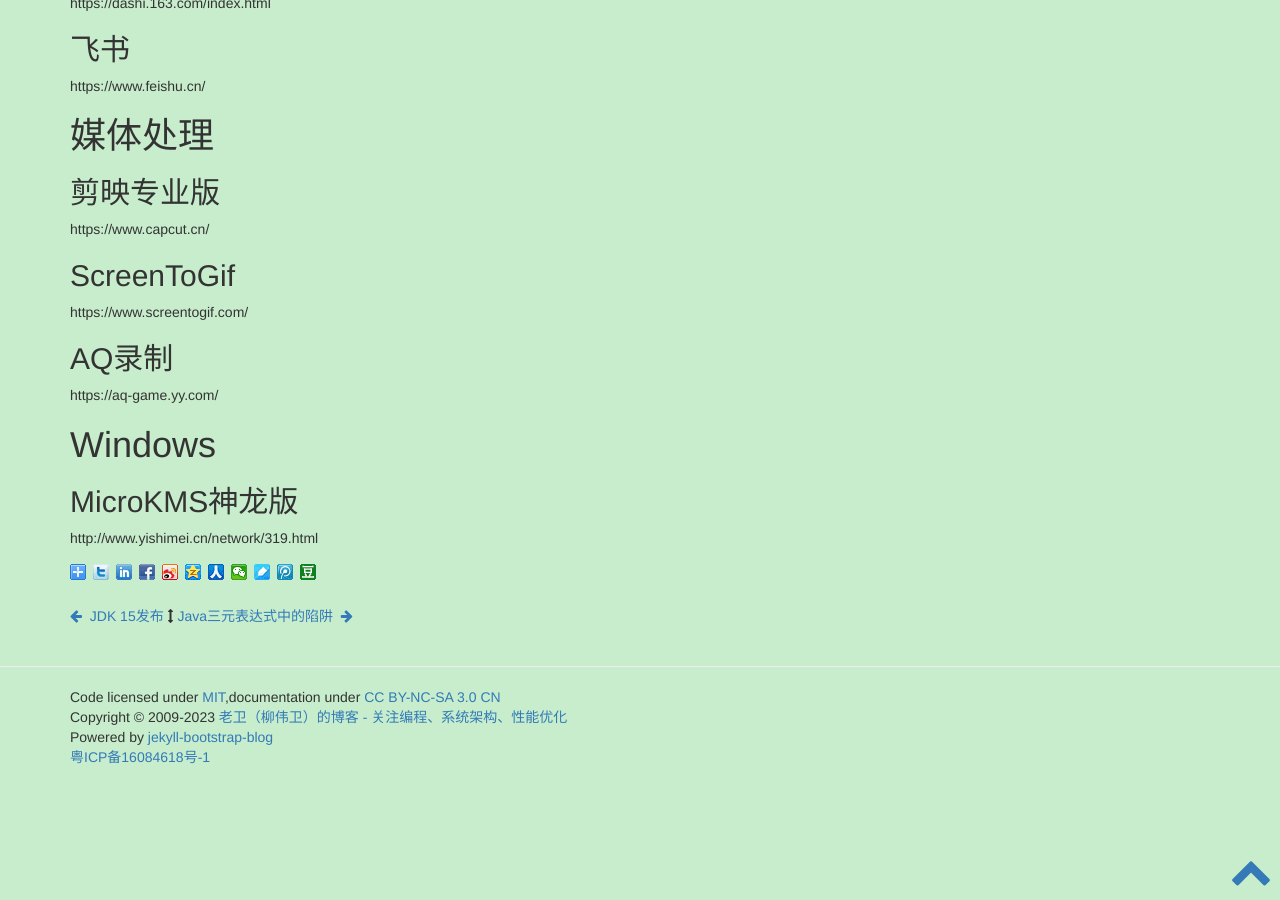
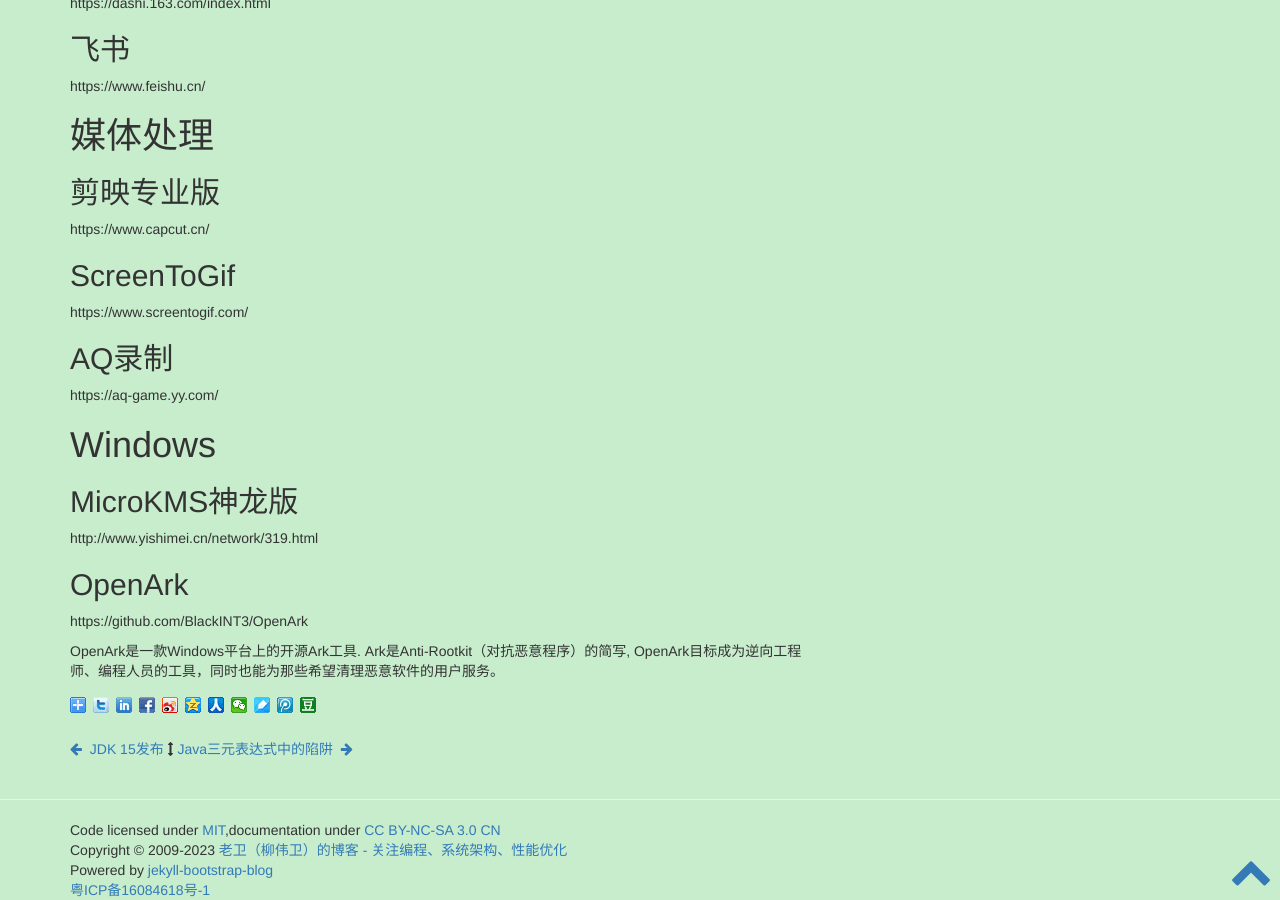
Before and after one commit to waylau/waylau.github.io, a Jekyll site: the page built from _posts/2020-10-07-java-devloper-software.md, in a window 1280 px wide and 900 px high, scrolled down 2851 px. Built offline with Jekyll 4.4.1, drawn with Linux system fonts in a browser that asks for light colours; comment, search, counter and statistics services are not loaded.

Commit message:
add openArk

```diff
--- a/_posts/2020-10-07-java-devloper-software.md
+++ b/_posts/2020-10-07-java-devloper-software.md
@@ -180,3 +180,11 @@
 ## MicroKMS神龙版
 
 http://www.yishimei.cn/network/319.html
+
+
+
+## OpenArk
+
+https://github.com/BlackINT3/OpenArk
+
+OpenArk是一款Windows平台上的开源Ark工具. Ark是Anti-Rootkit（对抗恶意程序）的简写, OpenArk目标成为逆向工程师、编程人员的工具，同时也能为那些希望清理恶意软件的用户服务。
```
